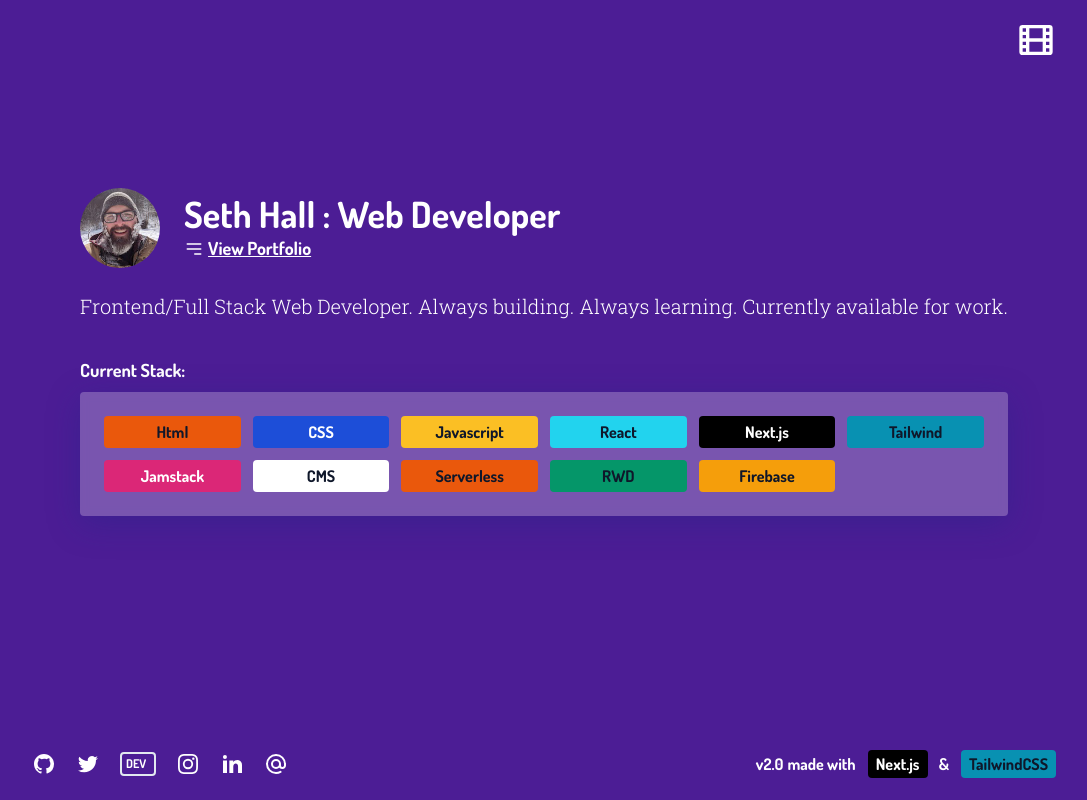
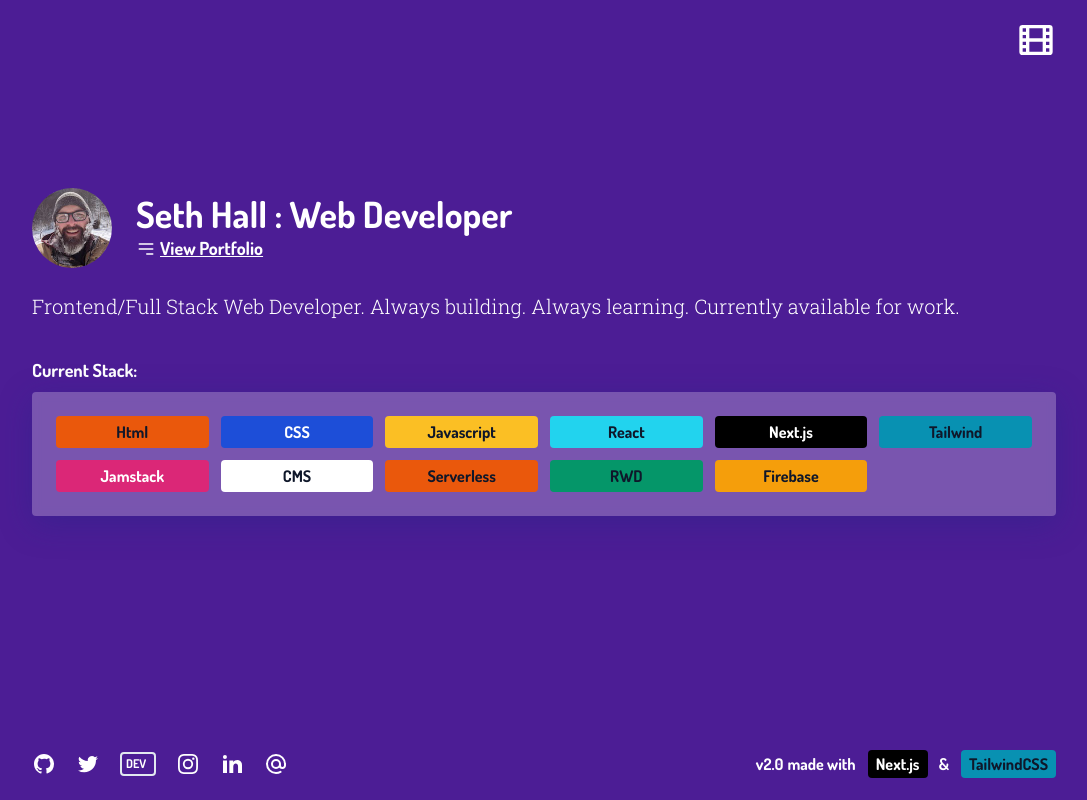
Before and after one commit to sethburtonhall/home-v2, a Next.js app: page / in a window 1280 px wide. Shown: the whole page, without its empty margins (96-1183 px from the left). Built offline with nearby package versions, Linux system fonts and the light colour scheme; what tailwindcss-debug-screens would draw is missing.

Commit message:
removes items-center

```diff
--- a/pages/index.js
+++ b/pages/index.js
@@ -92,9 +92,7 @@
             </div>
           </header>
 
-          <main
-            className={`flex flex-col items-center justify-start flex-grow md:mt-32`}
-          >
+          <main className={`flex flex-col justify-start flex-grow md:mt-32`}>
             {context === 'film' ? (
               <motion.div className="flex flex-col this-is-film">
                 <Film />
```
